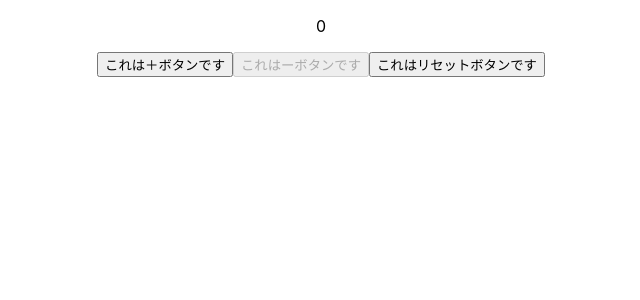
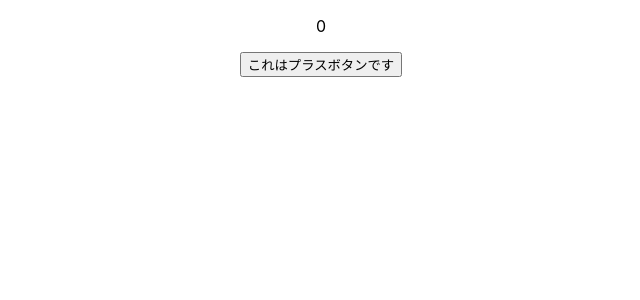
Before and after one commit to furu0202/studyApp, a React (Create React App) app: page / in a window 1280 px wide. Shown: the top 300 px of the page, without its empty margins (319-959 px from the left). Built offline with nearby package versions, Linux system fonts and the light colour scheme.

Commit message:
やり直し

```diff
--- a/src/App.js
+++ b/src/App.js
@@ -1,31 +1,11 @@
+import logo from './logo.svg';
 import './App.css';
-import { useState } from 'react';
 
 function App() {
-  const [count, setCount] = useState(0);
-  const pushButtonPlus = () => {
-    setCount((prevcount) => prevcount + 1);
-  };
-  const pushButtonMinus = () => {
-    // if (count > 0) {
-    //   setCount((prevcount) => prevcount - 1);
-    // }
-    // setCount((prevcount) => (prevcount > 0 ? prevcount - 1 : 0));
-    setCount((prevcount) => prevcount - 1);
-  };
-
-  const pushButtonReset = () => {
-    setCount((prevcount) => (prevcount = 0));
-  };
-
   return (
     <div className='App'>
-      <p>{count}</p>
-      <button onClick={pushButtonPlus}>これは＋ボタンです</button>
-      <button onClick={pushButtonMinus} disabled={count === 0}>
-        これはーボタンです
-      </button>
-      <button onClick={pushButtonReset}>これはリセットボタンです</button>
+      <p>0</p>
+      <button>これはプラスボタンです</button>
     </div>
   );
 }
```
